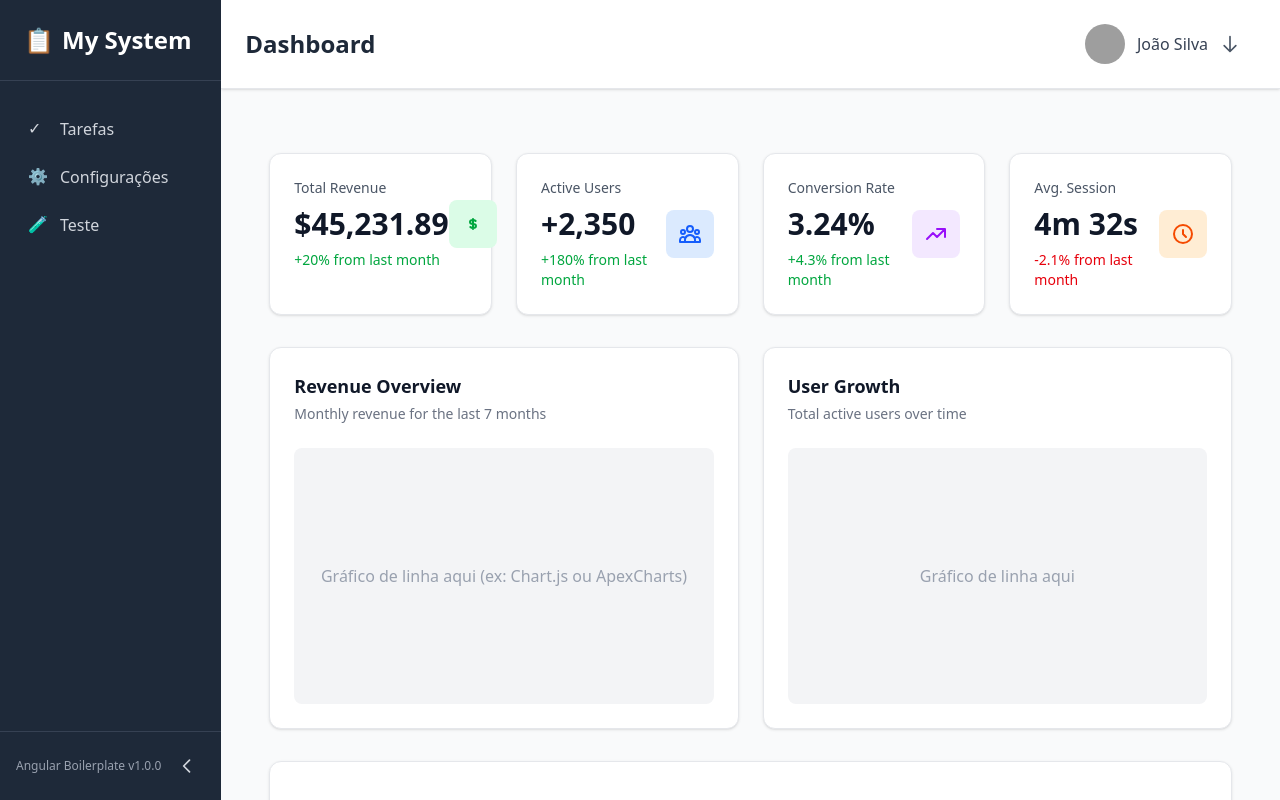
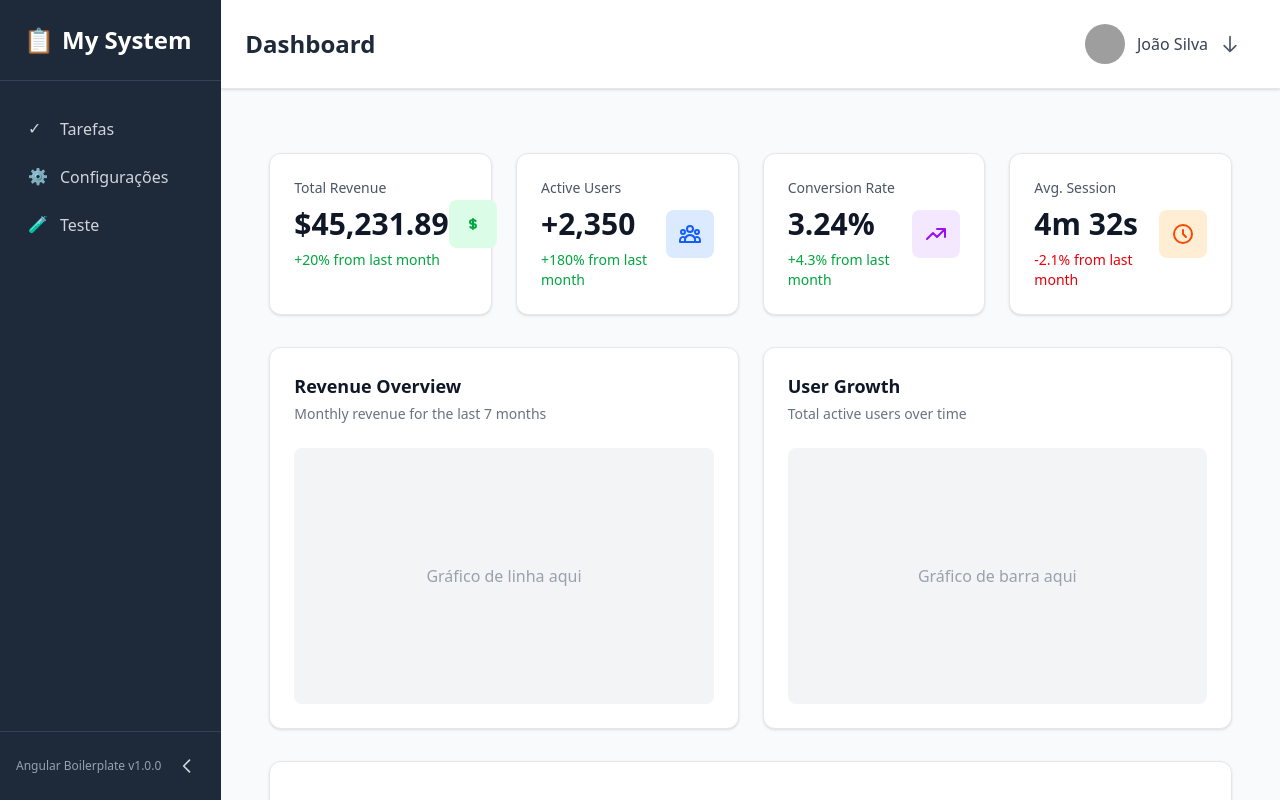
Before and after one commit to ruanvalente/angular-clean-arch, an Angular app: page /dashboard in a window 1280 px wide. Built offline with nearby package versions, Linux system fonts and the light colour scheme; grey boxes are pictures that could not be loaded.

Commit message:
fix: update placeholder text for charts in dashboard page

```diff
--- a/src/app/presentation/pages/dashboard-page/dashboard-page.component.html
+++ b/src/app/presentation/pages/dashboard-page/dashboard-page.component.html
@@ -84,7 +84,7 @@
       <h3 class="text-lg font-semibold text-gray-900">Revenue Overview</h3>
       <p class="text-sm text-gray-500 mt-1">Monthly revenue for the last 7 months</p>
       <div class="mt-6 h-64 flex items-center justify-center bg-gray-100 rounded-lg">
-        <p class="text-gray-400">Gráfico de linha aqui (ex: Chart.js ou ApexCharts)</p>
+        <p class="text-gray-400">Gráfico de linha aqui</p>
       </div>
     </div>
 
@@ -94,7 +94,7 @@
       <h3 class="text-lg font-semibold text-gray-900">User Growth</h3>
       <p class="text-sm text-gray-500 mt-1">Total active users over time</p>
       <div class="mt-6 h-64 flex items-center justify-center bg-gray-100 rounded-lg">
-        <p class="text-gray-400">Gráfico de linha aqui</p>
+        <p class="text-gray-400">Gráfico de barra aqui</p>
       </div>
     </div>
   </div>
```
